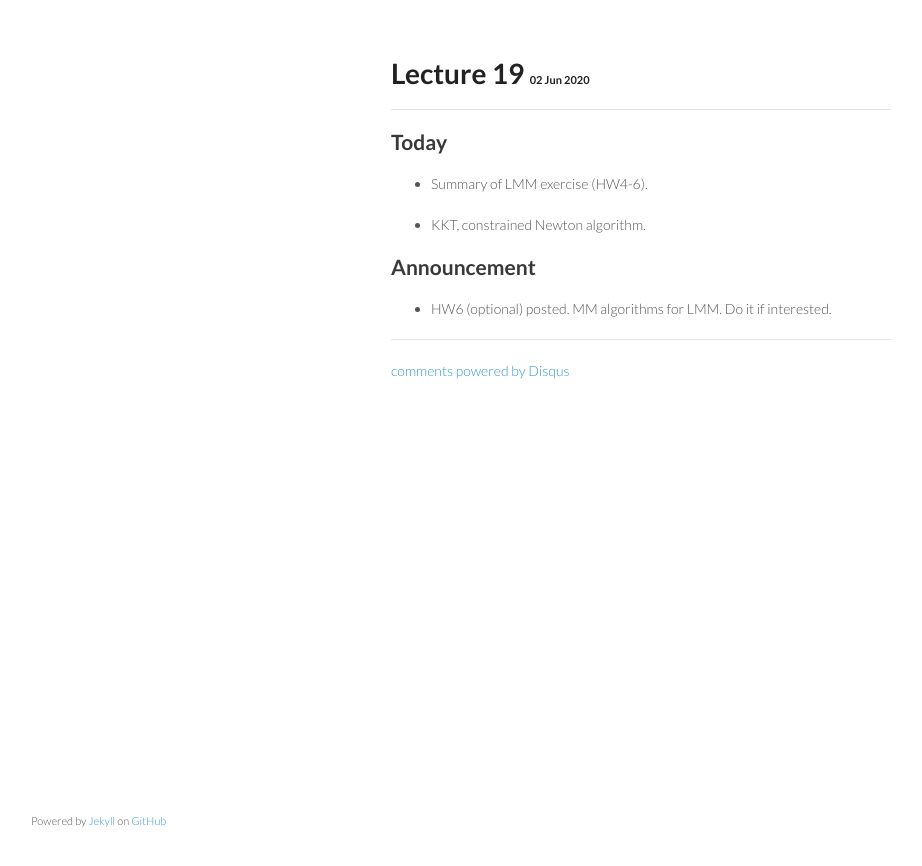
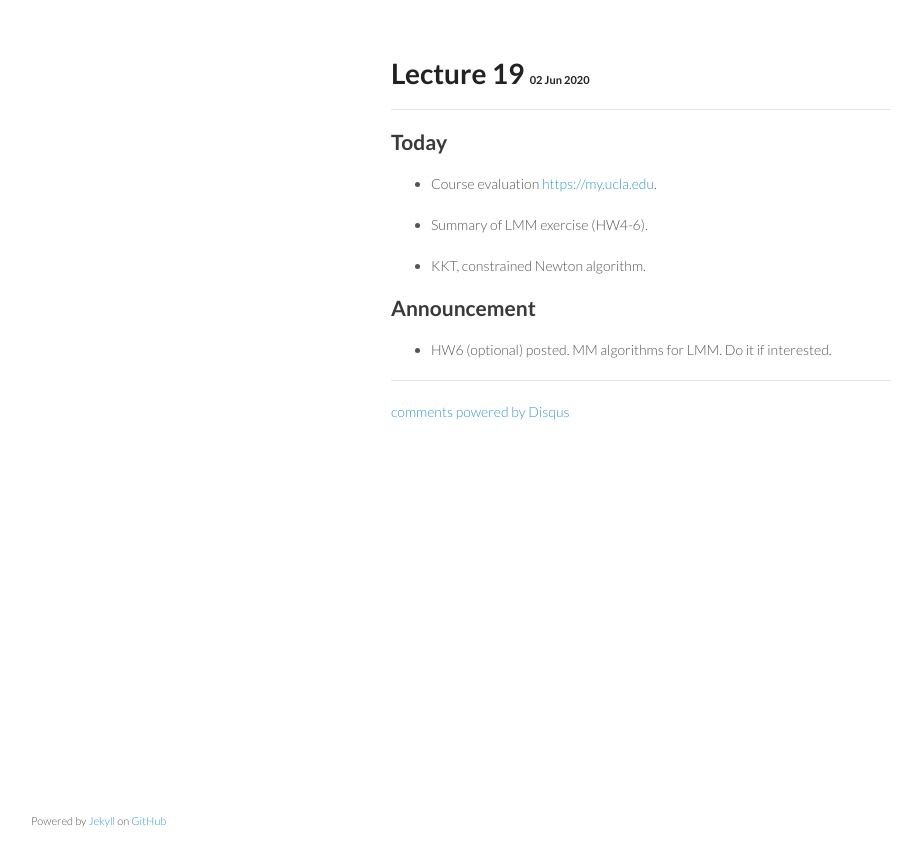
Before and after one commit to ucla-biostat-257-2020spring/ucla-biostat-257-2020spring.github.io, a Jekyll site: the page built from _posts/2020-06-02-week10-day1.md, in a window 1280 px wide. Shown: the top 866 px of the page, without its empty margins (179-1101 px from the left). Built offline with Jekyll 4.4.1, drawn with Linux system fonts in a browser that asks for light colours; comment, search, counter and statistics services are not loaded.

Commit message:
add course evaluation

```diff
--- a/_posts/2020-06-02-week10-day1.md
+++ b/_posts/2020-06-02-week10-day1.md
@@ -6,6 +6,8 @@ category: biostat257spring2020
 
 ## Today
 
+* Course evaluation <https://my.ucla.edu>.
+
 * Summary of LMM exercise (HW4-6).
 
 * KKT, constrained Newton algorithm.
```
